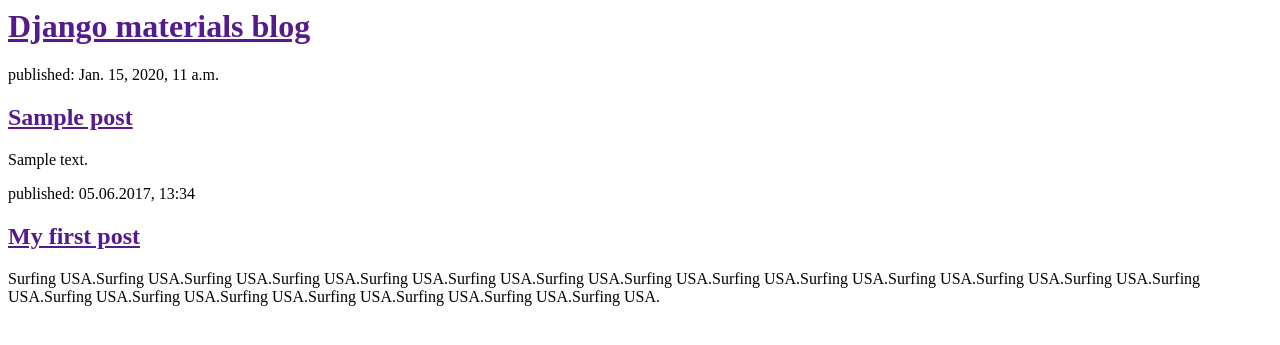
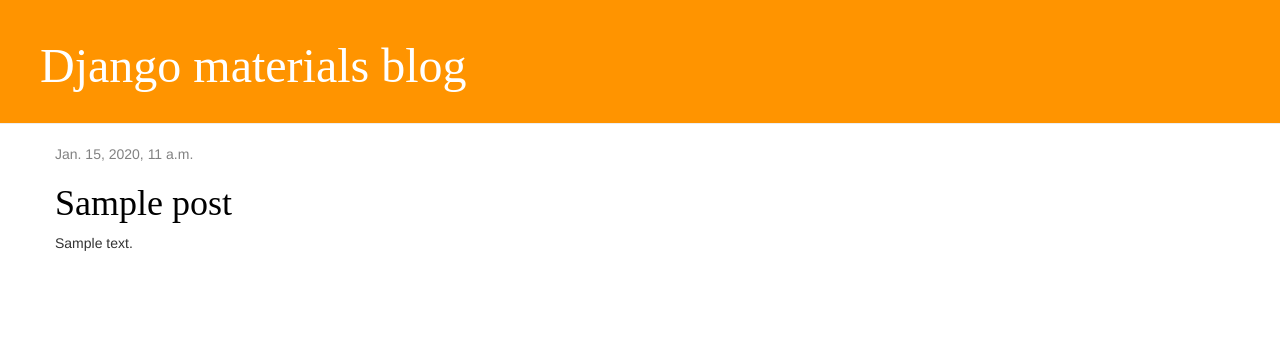
Before and after one commit to lltorrens/my-first-blog, a Django app: template blog/templates/blog/post_list.html in a window 1280 px wide. Shown: the top 345 px of the page. Run offline with Django 3.2, Linux system fonts and the light colour scheme; the template is opened without the code that fills it: values that come from a table or form of the project are taken from there, others are empty; tables that the repository leaves empty hold one stand-in row (values such as "Sample post"); some libraries are stand-ins or nearby versions.

Commit message:
Animacions i CSS

```diff
--- /dev/null
+++ b/blog/static/css/blog.css
@@ -0,0 +1,61 @@
+.page-header {
+    background-color: #ff9400;
+    margin-top: 0;
+    padding: 20px 20px 20px 40px;
+
+}
+
+.page-header h1, .page-header h1 a, .page-header h1 a:visited, .page-header h1 a:active {
+    color: #ffffff;
+    font-size: 36pt;
+    text-decoration:
+
+
+}
+
+.content {
+    margin-left: 40px;
+}
+
+h1, h2, h3, h4 {
+    font-family: 'Tart Workshop';
+}
+
+.date {
+    color: #828282;
+    animation-duration: 3s;
+    animation-name: slidein;
+}
+@keyframes slidein {
+  from {
+    margin-left: 100%;
+    width: 300%
+  }
+
+  to {
+    margin-left: 0%;
+    width: 100%;
+  }
+}
+.save {
+    float: right;
+}
+
+.post-form textarea, .post-form input {
+    width: 100%;
+}
+
+.top-menu, .top-menu:hover, .top-menu:visited {
+    color: #ffffff;
+    float: right;
+    font-size: 26pt;
+    margin-right: 20px;
+}
+
+.post {
+    margin-bottom: 70px;
+}
+
+.post h1 a, .post h1 a:visited {
+    color: #000000;
+}
--- a/blog/templates/blog/post_list.html
+++ b/blog/templates/blog/post_list.html
@@ -1,24 +1,31 @@
+{% load staticfiles %}
 <html>
     <head>
-        <title>Pitti's blog</title>
+      <title>Pitti's blog</title>
+      <link href="https://fonts.googleapis.com/css?family=Lobster&subset=latin,latin-ext" rel="stylesheet" type="text/css">
+      <link rel="stylesheet" href="//maxcdn.bootstrapcdn.com/bootstrap/3.2.0/css/bootstrap.min.css">
+      <link rel="stylesheet" href="//maxcdn.bootstrapcdn.com/bootstrap/3.2.0/css/bootstrap-theme.min.css">
+      <link rel="stylesheet" href="{% static 'css/blog.css' %}">
     </head>
     <body>
-        <div>
+        <div class="page-header">
           <h1><a href="">Django materials blog</a></h1>
         </div>
 
-        {% for post in posts %}
-          <div>
-            <p>published: {{ post.published_date }}</p>
-            <h2><a href="">{{ post.title }}</a></h2>
-            <a>{{ post.text|linebreaksbr }}</a>
+        <div class="content container">
+          <div class="row">
+            <div class="col-md-8">
+            {% for post in posts %}
+                <div class="post">
+                    <div class="date">
+                        {{ post.published_date }}
+                    </div>
+                    <h1><a href="">{{ post.title }}</a></h1>
+                    <p>{{ post.text|linebreaksbr }}</p>
+                </div>
+            {% endfor %}
+            </div>
           </div>
-        {% endfor %}
-
-        <div>
-          <p>published: 05.06.2017, 13:34</p>
-          <h2><a href="">My first post</a></h2>
-          <a>Surfing USA.Surfing USA.Surfing USA.Surfing USA.Surfing USA.Surfing USA.Surfing USA.Surfing USA.Surfing USA.Surfing USA.Surfing USA.Surfing USA.Surfing USA.Surfing USA.Surfing USA.Surfing USA.Surfing USA.Surfing USA.Surfing USA.Surfing USA.Surfing USA.</a>
         </div>
     </body>
 </html>
```
